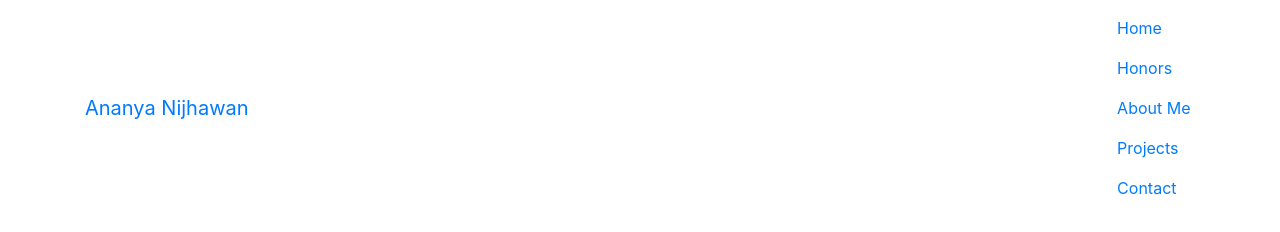
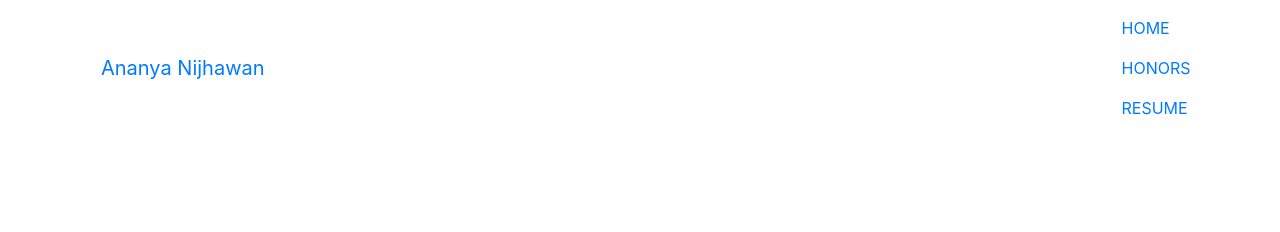
Before and after one commit to Rishabhravindra/ananyanijhawan.github.io, a plain HTML site: page index.html in a window 1280 px wide. Drawn offline with nearby package versions, Linux system fonts and the light colour scheme.

Commit message:
Added links to blog/resume

```diff
--- a/index.html
+++ b/index.html
@@ -11,6 +11,10 @@
 
     <!-- Bootstrap CSS -->
     <link rel="stylesheet" href="https://maxcdn.bootstrapcdn.com/bootstrap/4.0.0-alpha.5/css/bootstrap.min.css" integrity="sha384-AysaV+vQoT3kOAXZkl02PThvDr8HYKPZhNT5h/CXfBThSRXQ6jW5DO2ekP5ViFdi" crossorigin="anonymous">
+    <!-- Personal CSS -->
+		<link rel="stylesheet" href="styles.css" type="text/css">
+    <!-- Font Awesome 5 -->
+    <script src="https://use.fontawesome.com/7450867606.js"></script>
 
   </head>
 
@@ -19,27 +23,35 @@
     <!-- navbar -->
     <nav class="navbar navbar-fixed-top">
       <div class="container">
-        <a class="navbar-brand" href="#">Ananya Nijhawan</a>
-        <ul class="nav navbar-nav float-sm-right">
+        <a class="navbar-brand nav-link" href="index.html">Ananya Nijhawan</a>
+
+        <ul class="nav navbar-nav float-sm-right hidden-sm-down">
           <li class="nav-item">
-            <a class="nav-link" href="#">Home&nbsp;<span class="sr-only">(current)</span></a>
+            <a class="nav-link" href="index.html">HOME&nbsp;<span class="sr-only">(current)</span></a>
           </li>
           <li class="nav-item">
-            <a class="nav-link" href="#">Honors&nbsp;</a>
+            <a class="nav-link" href="http://ananyanijhawan.weebly.com" target="_blank">HONORS&nbsp;</a>
           </li>
           <li class="nav-item">
-            <a class="nav-link" href="#">About Me&nbsp;</a>
-          </li>
-          <li class="nav-item">
-            <a class="nav-link" href="#">Projects&nbsp;</a>
-          </li>
-          <li class="nav-item">
-            <a class="nav-link" href="#">Contact&nbsp;</a>
+            <a class="nav-link" href="Ananya Nijhawan - Resume.pdf" target="_blank">RESUME&nbsp;</a>
           </li>
         </ul>
 
+        <!-- <div class="btn-group hidden-md-up float-xs-right">
+          <button type="button" class="btn menu-burger-bars" data-toggle="dropdown" aria-haspopup="true" aria-expanded="false">
+           <i class="fa fa-bars" aria-hidden="true"></i>
+          </button>
+          <div class="dropdown-menu dropdown-menu-right">
+            <a href="#"><button class="dropdown-item nav-link" type="button">Honors</button></a>
+            <a href="#"><button class="dropdown-item nav-link" type="button">About Me</button></a>
+            <a href="#"><button class="dropdown-item nav-link" type="button">Projects</button></a>
+            <a href="#"><button class="dropdown-item nav-link" type="button">Resume</button></a>
+          </div>
+        </div> -->
+
       </div>
-    </nav><!-- /navbar -->
+    </nav>
+    <!-- /navbar -->
 
 
     <!-- jQuery first, then Tether, then Bootstrap JS. -->
```
